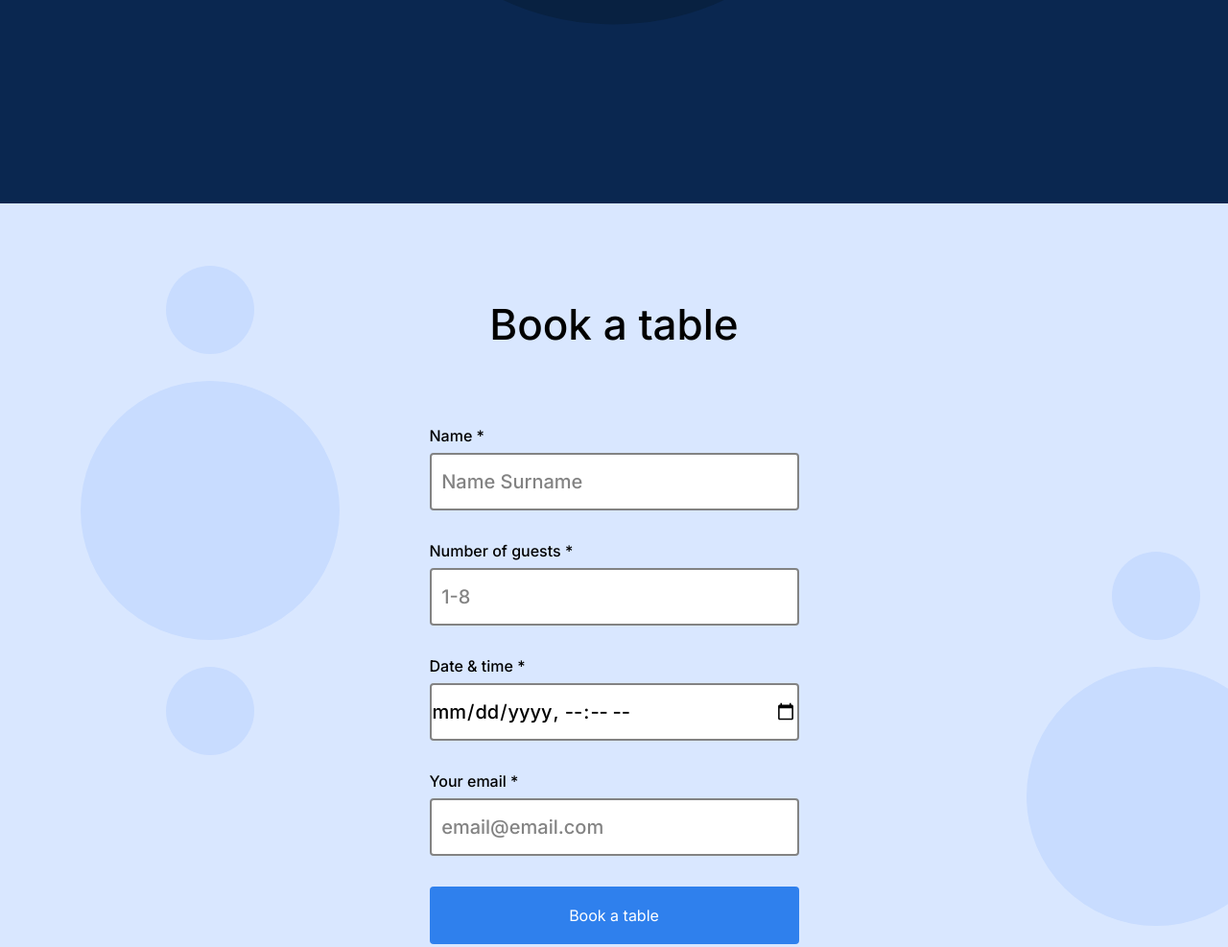
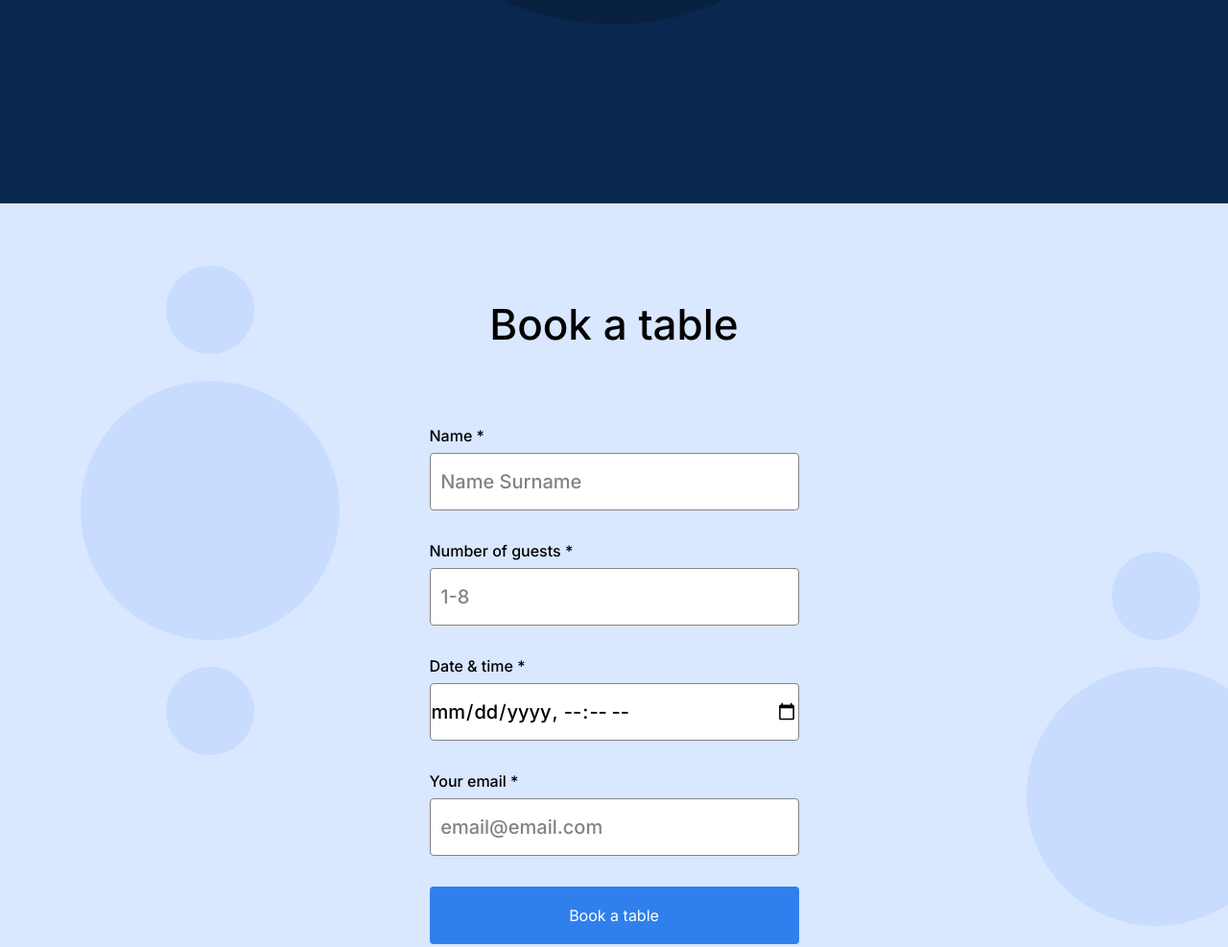
Before and after one commit to omegax117/se_project_coffeeshop, a plain HTML site: page index.html in a window 1280 px wide. Shown: the part 1450-2437 px from the top of the page at 96% size. Drawn offline with Linux system fonts and the light colour scheme; files whose address does not match are found by name.

Commit message:
Add final corrections

```diff
--- a/blocks/form.css
+++ b/blocks/form.css
@@ -36,7 +36,7 @@
   padding: 0;
   box-sizing: border-box;
   margin-top: 8px;
-  font-family: "Inter";
+  font-family: "Inter", "Arial", sans-serif;
   font-weight: 500;
   font-size: 20px;
   line-height: 30px;
@@ -44,6 +44,7 @@
   border-radius: 4px;
   border-color: #838383;
   border-style: solid;
+  border-width: 1px;
 }
 
 .form__input::placeholder {
--- a/blocks/recipes.css
+++ b/blocks/recipes.css
@@ -30,6 +30,7 @@
   justify-content: center;
   margin: 80px 0 0;
   list-style: none;
+  padding: 0;
 }
 
 .recipes__video-caption {
```
